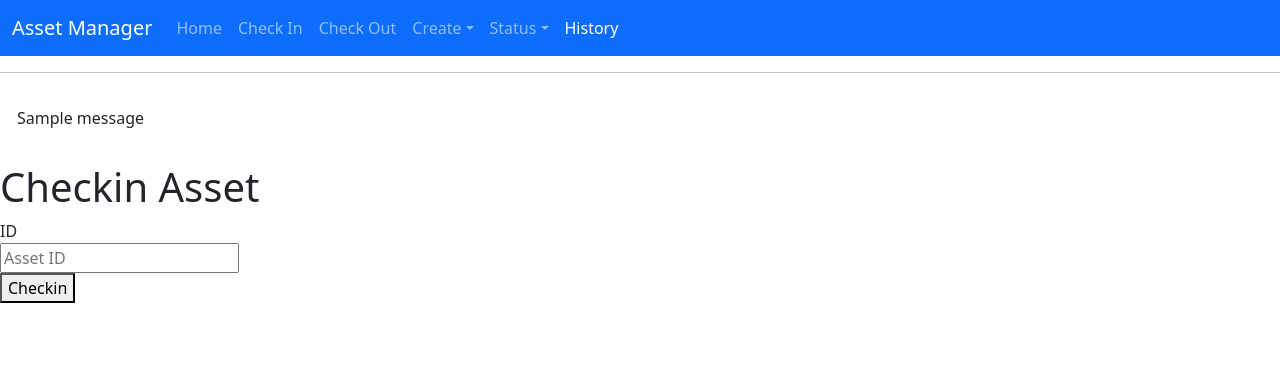
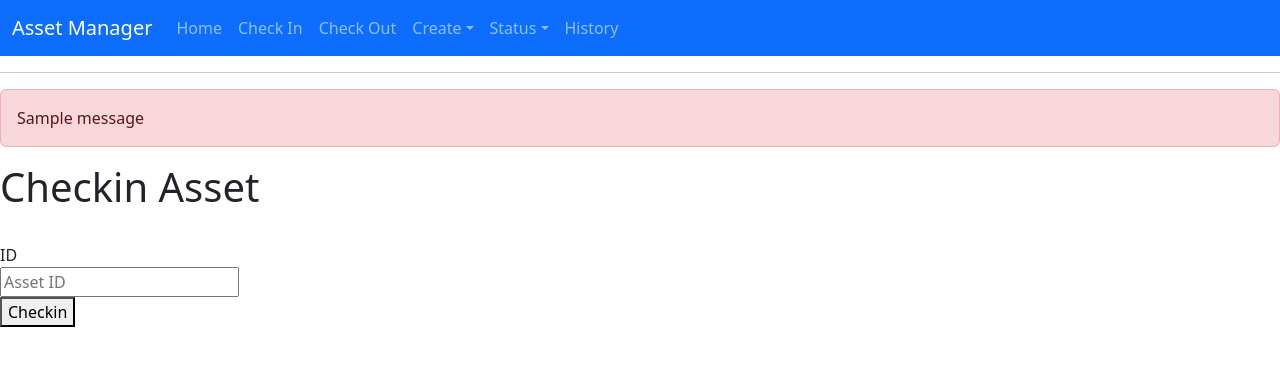
Before and after one commit to drahamim/invenflask, a Flask app: page /checkin in a window 1280 px wide. Shown: the top 366 px of the page. Run offline with Flask 2, Linux system fonts and the light colour scheme; one stand-in notice (Sample message) is shown; some libraries are stand-ins or nearby versions.

Commit message:
style: ui updated to use bootstrap css

```diff
--- a/package.json
+++ /dev/null
@@ -1,6 +0,0 @@
-{
-  "dependencies": {
-    "bootstrap": "^5.2.3",
-    "bootswatch": "^5.2.3"
-  }
-}
--- a/src/invenflask/app.py
+++ b/src/invenflask/app.py
@@ -53,7 +53,7 @@ def get_asset(asset_id, action):
     conn.commit()
     if action == "edit":
         if asset is None:
-            abort(404)
+           return False
         else:
             print(asset)
             return asset
@@ -318,8 +318,8 @@ def checkin():
         if not asset_id:
             flash('Asset ID is required')
         elif get_asset(asset_id, "edit") is False:
-            flash("Asset does not exist. Please make it below")
-            return redirect(url_for('create_asset'))
+            flash("Asset does not exist. Please Try again")
+            return redirect(url_for('checkin'))
         elif get_checkout(asset_id) is None:
             flash("Asset Not checked out")
             return redirect(url_for('checkin'))
--- a/src/invenflask/templates/base.html
+++ b/src/invenflask/templates/base.html
@@ -45,7 +45,7 @@
                         </div>
                     </li>
                     <li class="nav-item">
-                        <a class="nav-link active" href="{{ url_for('history') }}">History
+                        <a class="nav-link" href="{{ url_for('history') }}">History
                         </a>
                     </li>
                 </ul>
@@ -62,7 +62,7 @@
     <hr>
     <div class="content">
         {% for message in get_flashed_messages() %}
-        <div class="alert">{{ message }}</div>
+        <div class="alert alert-danger">{{ message }}</div>
         {% endfor %}
         {% block content %} {% endblock %}
     </div>
--- a/src/invenflask/templates/checkin.html
+++ b/src/invenflask/templates/checkin.html
@@ -2,13 +2,17 @@
 
 {% block content %}
     <h1>{% block title %} Checkin Asset {% endblock %}</h1>
+    <fieldset>
         <form method="POST">
-        <label for="title">ID</label>
+            <div class="form-group">
+            <label class="form-lable mt-4" for="title">ID</label>
             <br>
             <input type="text" name="id"
                 placeholder="Asset ID"
                 value="{{ request.form['id'] }}"></input>
             <br>
             <button type="submit">Checkin</button>
+            </div>
         </form>
+    </fieldset>
 {% endblock %}
--- a/src/invenflask/templates/index.html
+++ b/src/invenflask/templates/index.html
@@ -2,7 +2,7 @@
 
 {% block content %}
 <h1>{% block title %} Asset Total "{{ asset_total }}" {% endblock %}</h1>
-  <table>
+  <table class="table table-striped">
     <thead>
       <tr>
         <th style="text-align:left">Category</th>
```
Also changed, not shown: package-lock.json (deleted). Lines whose indentation alone changed are shown as unchanged.
